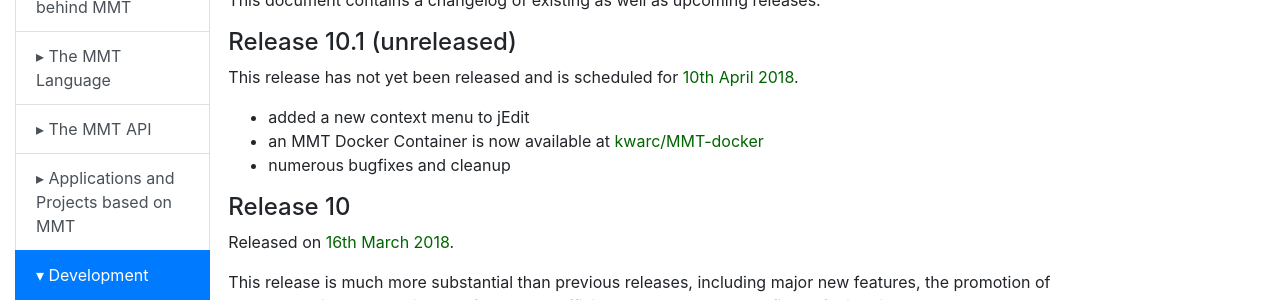
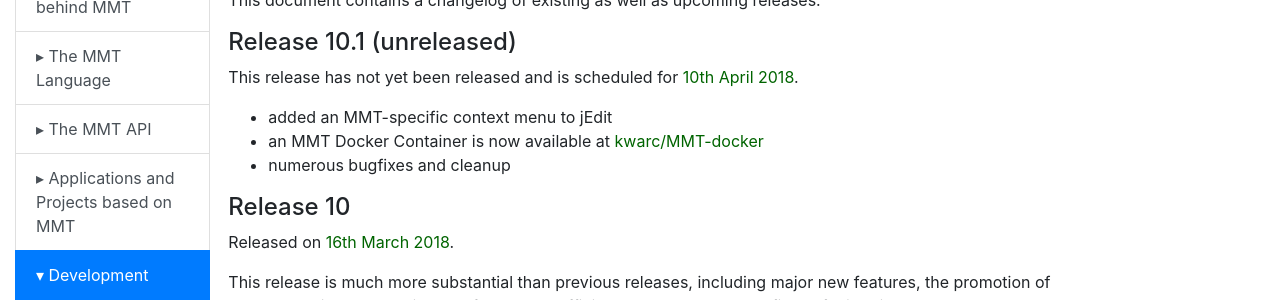
Before and after one commit to UniFormal/uniformal.github.io, a Jekyll site: the page built from doc/development/releases.md, in a window 1280 px wide and 900 px high. Shown: the part 275-575 px from the top of the window. Built offline with Jekyll 4.4.1, drawn with Linux system fonts in a browser that asks for light colours.

Commit message:
Update releases.md

```diff
--- a/doc/development/releases.md
+++ b/doc/development/releases.md
@@ -19,7 +19,7 @@ This release has not yet been released and is scheduled for [8th May 2018](https
 
 This release has not yet been released and is scheduled for [10th April 2018](https://github.com/UniFormal/MMT/milestone/10).
 
-- added a new context menu to jEdit
+- added an MMT-specific context menu to jEdit
 - an MMT Docker Container is now available at [kwarc/MMT-docker](https://github.com/kwarc/MMT-docker)
 - numerous bugfixes and cleanup
 
```
